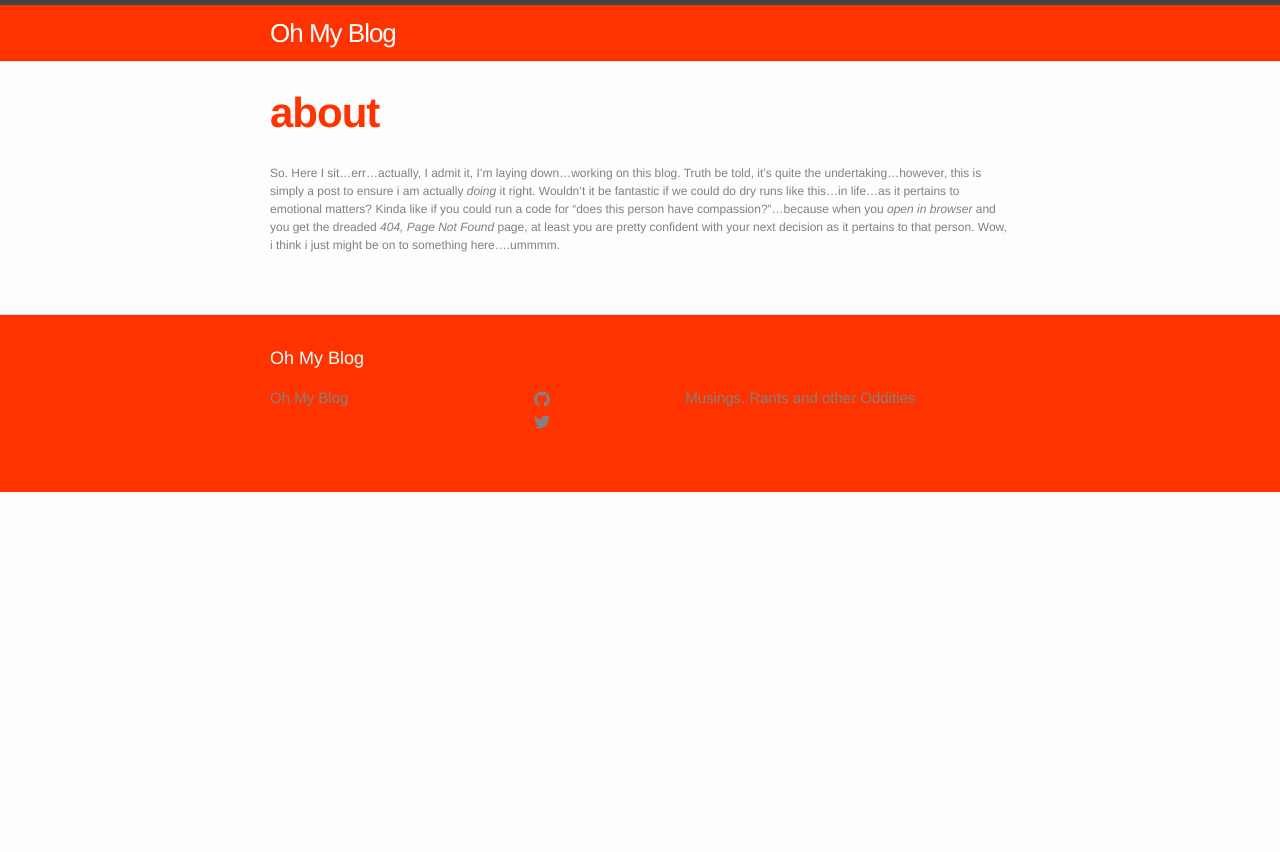
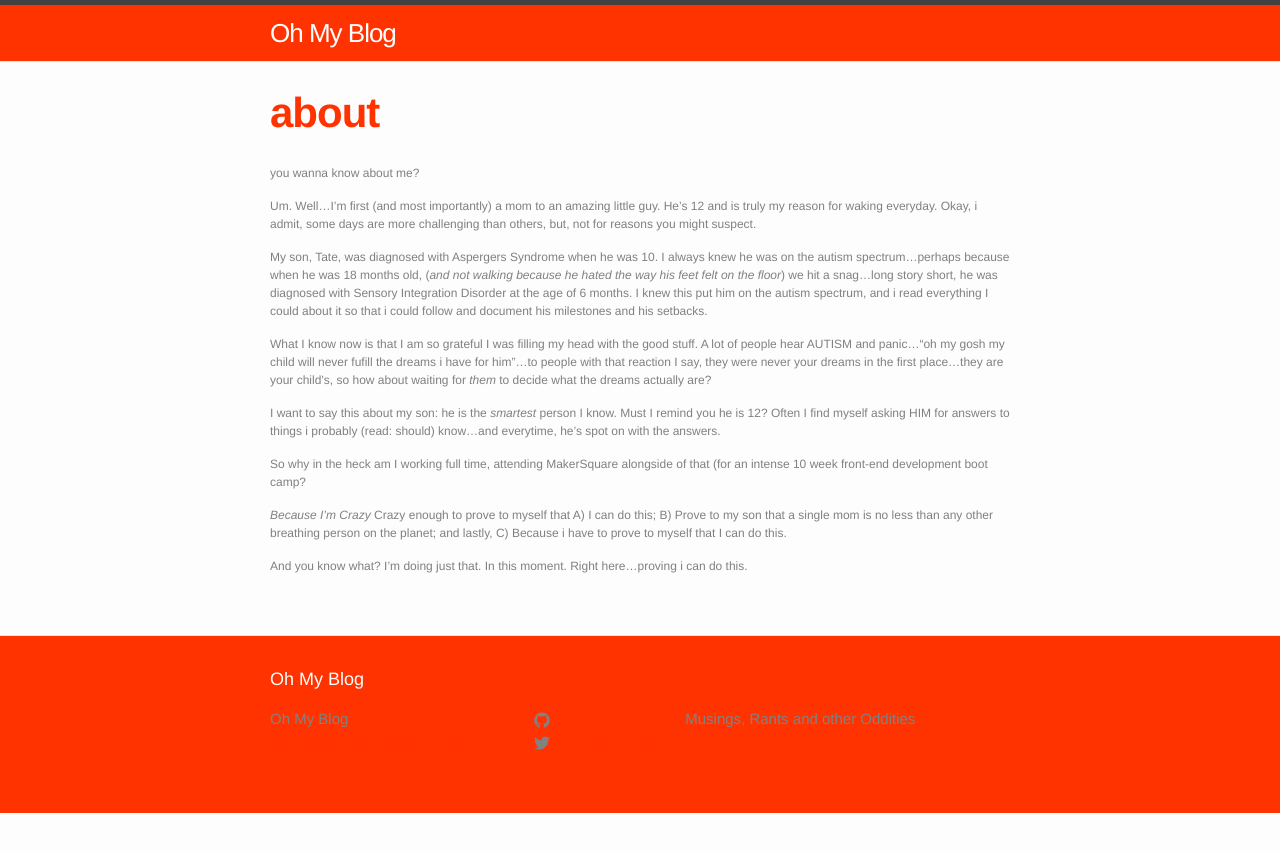
Before and after one commit to AreYouCereal/areyoucereal.github.io, a Jekyll site: the page built from about.md, in a window 1280 px wide. Shown: the top 852 px of the page. Built offline with Jekyll 4.4.1, drawn with Linux system fonts in a browser that asks for light colours.

Commit message:
about with tater details

```diff
--- a/about.md
+++ b/about.md
@@ -4,4 +4,20 @@ title: about
 permalink: /about/
 ---
 
-So. Here I sit...err...actually, I admit it, I'm laying down...working on this blog. Truth be told, it's quite the undertaking...however, this is simply a post to ensure i am actually <em>doing</em> it right. Wouldn't it be fantastic if we could do dry runs like this...in life...as it pertains to emotional matters? Kinda like if you could run a code for "does this person have compassion?"...because when you <em>open in browser</em> and you get the dreaded <em>404, Page Not Found</em> page, at least you are pretty confident with your next decision as it pertains to that person. Wow, i think i just might be on to something here....ummmm.
+you wanna know about me?
+
+Um. Well...I'm first (and most importantly) a mom to an amazing little guy. He's 12 and is truly my reason for waking everyday. Okay, i admit, some days are more challenging than others, but, not for reasons you might suspect.
+
+My son, Tate, was diagnosed with Aspergers Syndrome when he was 10. I always knew he was on the autism spectrum...perhaps because when he was 18 months old, (<em>and not walking because he hated the way his feet felt on the floor</em>) we hit a snag...long story short, he was diagnosed with Sensory Integration Disorder at the age of 6 months. I knew this put him on the autism spectrum, and i read everything I could about it so that i could follow and document his milestones and his setbacks.
+
+What I know now is that I am so grateful I was filling my head with the good stuff. A lot of people hear AUTISM and panic..."oh my gosh my child will never fufill the dreams i have for him"...to people with that reaction I say, <bold>they were never your dreams in the first place</bold>...they are your child's, so how about waiting for <em>them</em> to decide what the dreams actually are?
+
+I want to say this about my son: he is the <em>smartest</em> person I know. Must I remind you he is 12? Often I find myself asking HIM for answers to things i probably (read: should) know...and everytime, he's spot on with the answers.
+
+So why in the heck am I working full time, attending MakerSquare alongside of that (for an intense 10 week front-end development boot camp?
+
+<em>Because I'm Crazy</em>
+Crazy enough to prove to myself that A) I can do this; B) Prove to my son that a single mom is no less than any other breathing person on the planet; and lastly, C) Because i have to prove to myself that I can do this.
+
+And you know what?
+I'm doing just that. In this moment. Right here...proving i can do this.
```
